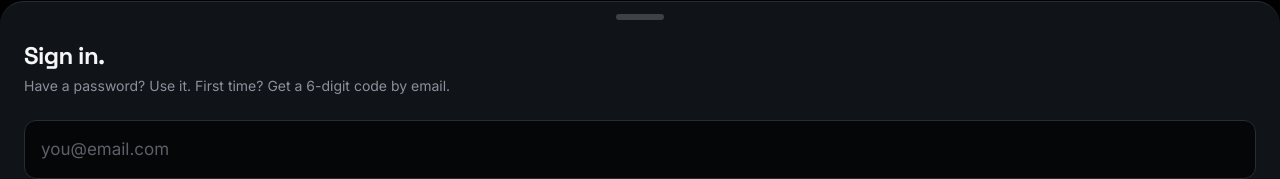
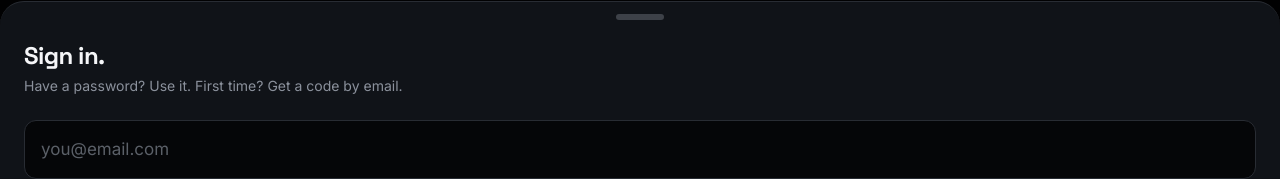
Before and after one commit to Momoney60/savpicks, a Next.js app: page / in a window 1280 px wide. Both pictures are taken after a click on the button "Enter the Pool →". Shown: the part 312-491 px from the top of the page. Built offline with nearby package versions, Linux system fonts and the light colour scheme; no server answers.

Commit message:
AuthSheet: accept 8-digit OTP codes

```diff
--- a/components/AuthSheet.tsx
+++ b/components/AuthSheet.tsx
@@ -69,7 +69,7 @@ export default function AuthSheet({ defaultOpen = false }: { defaultOpen?: boole
 
   async function verifyCode(e: React.FormEvent) {
     e.preventDefault();
-    if (!code || code.length !== 6) return;
+    if (!code || code.length < 6) return;
     setLoading(true);
     clearMessages();
     haptic("medium");
@@ -167,7 +167,7 @@ export default function AuthSheet({ defaultOpen = false }: { defaultOpen?: boole
                       Sign in.
                     </h2>
                     <p className="mt-1 text-sm text-ink-400">
-                      Have a password? Use it. First time? Get a 6-digit code by email.
+                      Have a password? Use it. First time? Get a code by email.
                     </p>
 
                     <form onSubmit={signIn} className="mt-6 space-y-3">
@@ -240,12 +240,12 @@ export default function AuthSheet({ defaultOpen = false }: { defaultOpen?: boole
                         inputMode="numeric"
                         autoComplete="one-time-code"
                         pattern="[0-9]*"
-                        maxLength={6}
+                        maxLength={10}
                         required
                         value={code}
                         onChange={(e) => setCode(e.target.value.replace(/\D/g, ""))}
-                        placeholder="6-digit code"
-                        className="w-full rounded-xl border border-ink-700 bg-ink-900 px-4 py-4 text-center font-mono text-[24px] font-bold tracking-[0.4em] text-ink-100 placeholder:text-ink-600 placeholder:tracking-normal focus:border-brand focus:outline-none focus:ring-1 focus:ring-brand"
+                        placeholder="Code from email"
+                        className="w-full rounded-xl border border-ink-700 bg-ink-900 px-4 py-4 text-center font-mono text-[22px] font-bold tracking-[0.3em] text-ink-100 placeholder:text-ink-600 placeholder:tracking-normal placeholder:text-[15px] focus:border-brand focus:outline-none focus:ring-1 focus:ring-brand"
                       />
 
                       {error && (
@@ -256,7 +256,7 @@ export default function AuthSheet({ defaultOpen = false }: { defaultOpen?: boole
 
                       <button
                         type="submit"
-                        disabled={loading || code.length !== 6}
+                        disabled={loading || code.length < 6}
                         className="w-full rounded-xl bg-brand py-4 font-display text-[17px] font-bold text-ink-900 shadow-glow transition disabled:opacity-50 active:scale-[0.98]"
                       >
                         {loading ? "Verifying..." : "Sign in"}
```
